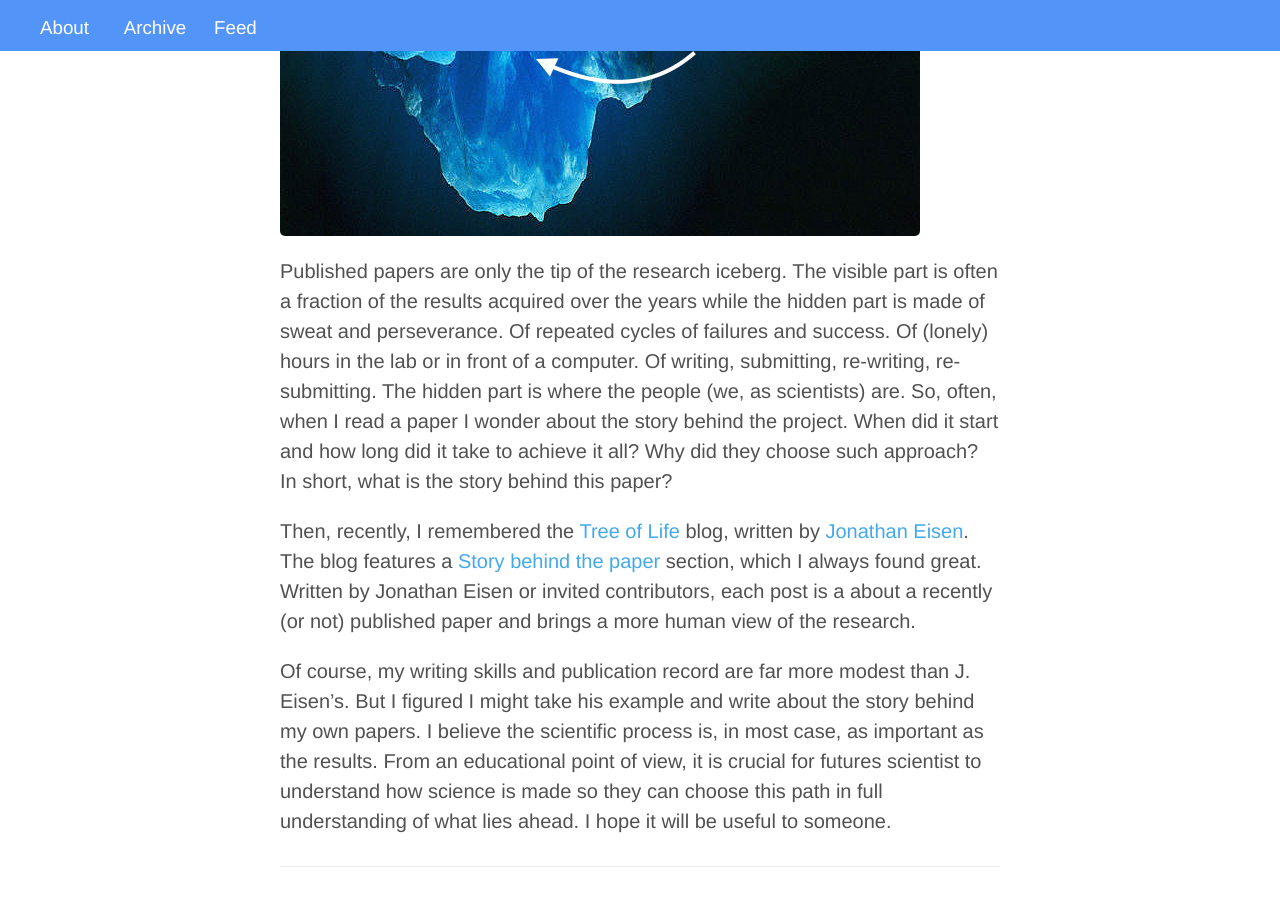
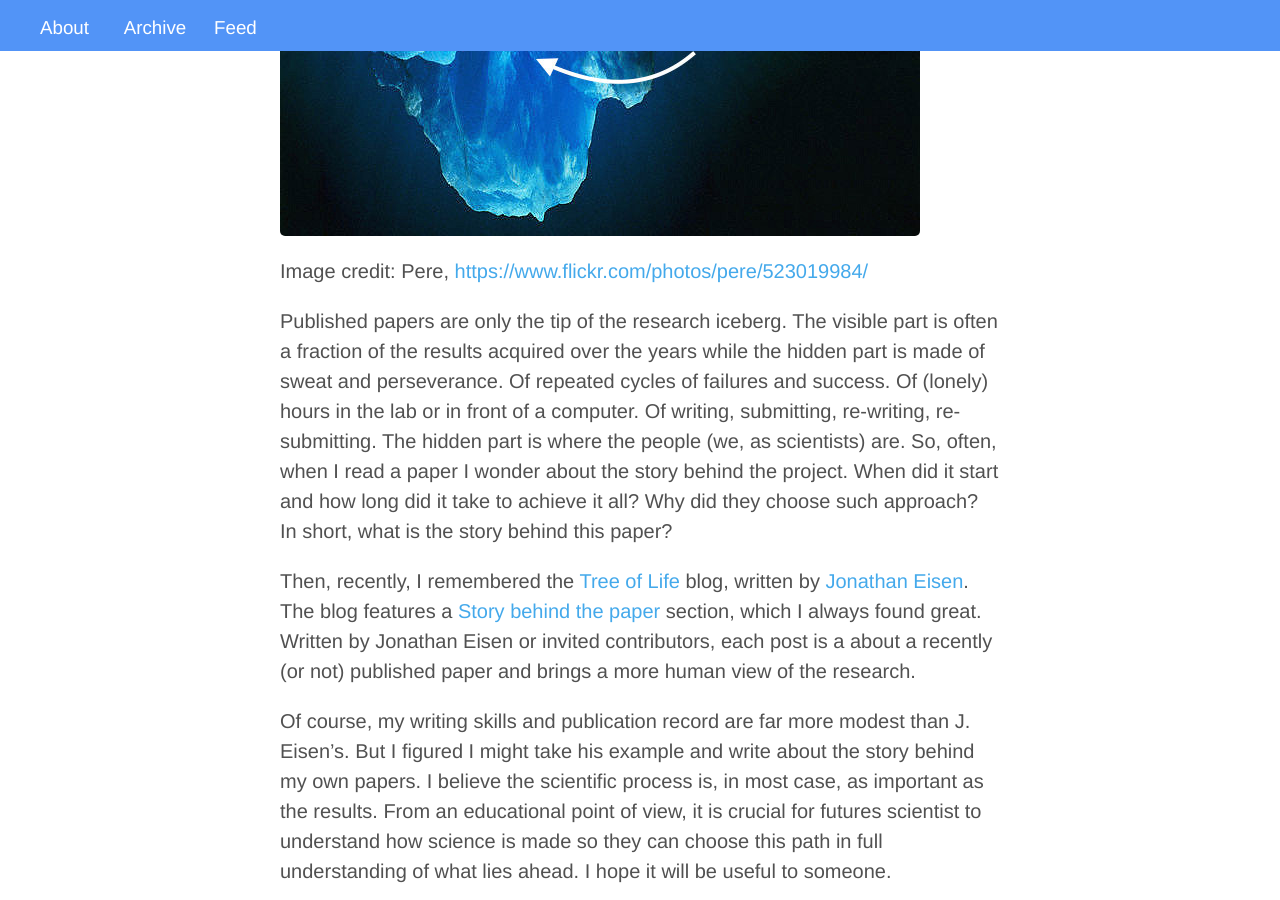
Before and after one commit to guillaumelobet/guillaumelobet.github.io, a Jekyll site: the page built from _posts/2015-01-27-story-behind-papers.md, in a window 1280 px wide and 900 px high, scrolled down 442 px. Built offline with Jekyll 4.4.1, drawn with Linux system fonts in a browser that asks for light colours; comment, search, counter and statistics services are not loaded.

Commit message:
Update 2015-01-27-story-behind-papers.md

```diff
--- a/_posts/2015-01-27-story-behind-papers.md
+++ b/_posts/2015-01-27-story-behind-papers.md
@@ -8,6 +8,7 @@ author: Guillaume Lobet
 
 
 ![the publishing iceberg](/img/story_behind/iceberg.jpg)
+Image credit: Pere, [https://www.flickr.com/photos/pere/523019984/]()
 
 Published papers are only the tip of the research iceberg. The visible part is often a fraction of the results acquired over the years while the hidden part is made of sweat and perseverance. Of repeated cycles of failures and success. Of (lonely) hours in the lab or in front of a computer. Of writing, submitting, re-writing, re-submitting. The hidden part is where the people (we, as scientists) are. So, often, when I read a paper I wonder about the story behind the project. When did it start and how long did it take to achieve it all? Why did they choose such approach? In short, what is the story behind this paper?
 
```
